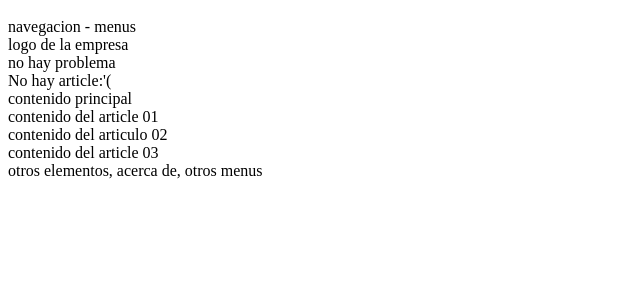
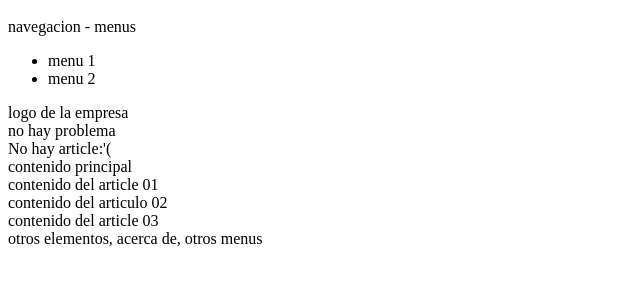
Before and after one commit to SergioRay95/pw2173, a plain HTML site: page paginaSintactica.html in a window 1280 px wide. Shown: the part 48-334 px from the top of the page, without its empty margins (0-640 px from the left). Drawn offline with Linux system fonts and the light colour scheme.

Commit message:
respaldo

```diff
--- a/paginaSintactica.html
+++ b/paginaSintactica.html
@@ -8,7 +8,13 @@
 	<aside></aside><!-- agrupa contenido a los lados de la pagina que n o tiene que ver con esta misma  -->
 	<header>
 		<h1>Titulo de la pagina,</h1> <!-- por lo general por protocolo tiene <h1>  -->
-		navegacion - menus  <nav></nav>
+		navegacion - menus
+		 <nav>
+		 	<ul>
+		 		<li>menu 1</li>
+		 		<li>menu 2</li>
+		 	</ul>
+		 </nav>
 		logo de la empresa
 	</header>
 	<article>no hay problema</article>
```
Also changed, not shown: css/estilos.css (added), 5 other files.
